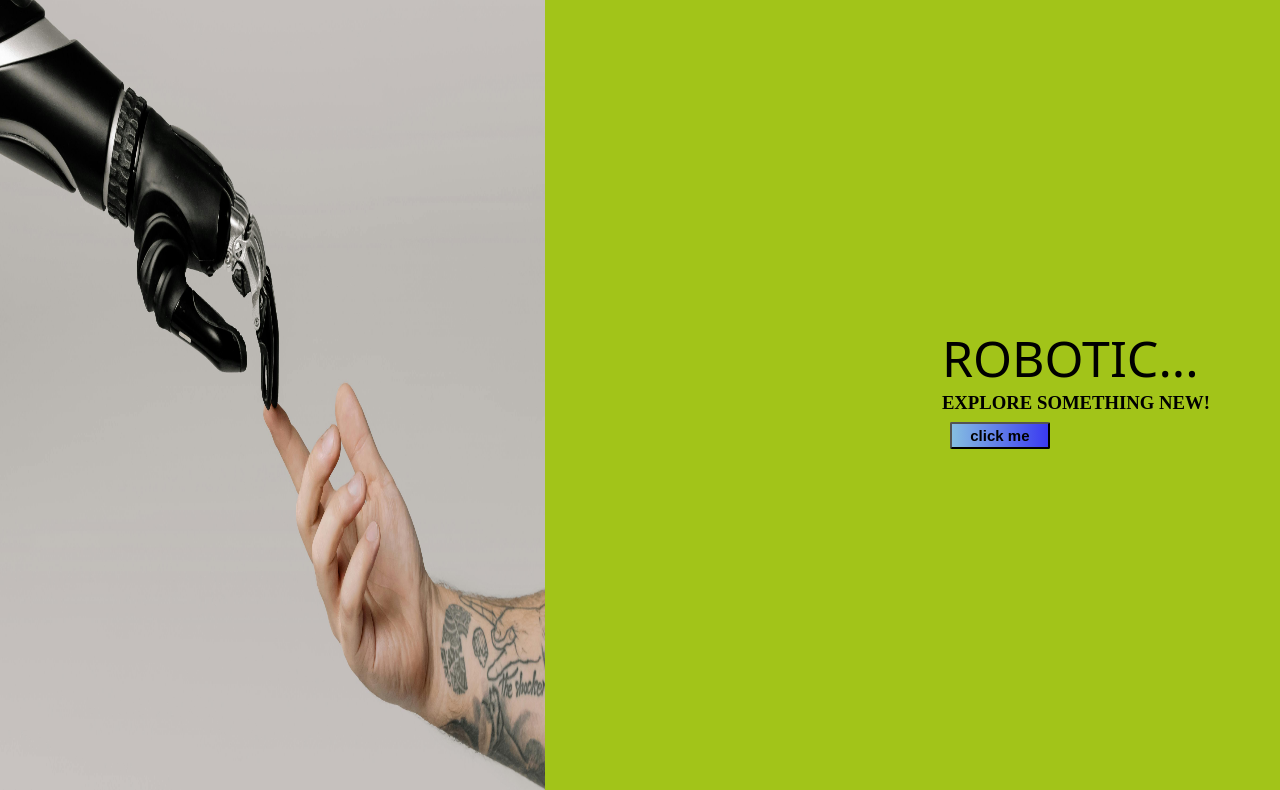
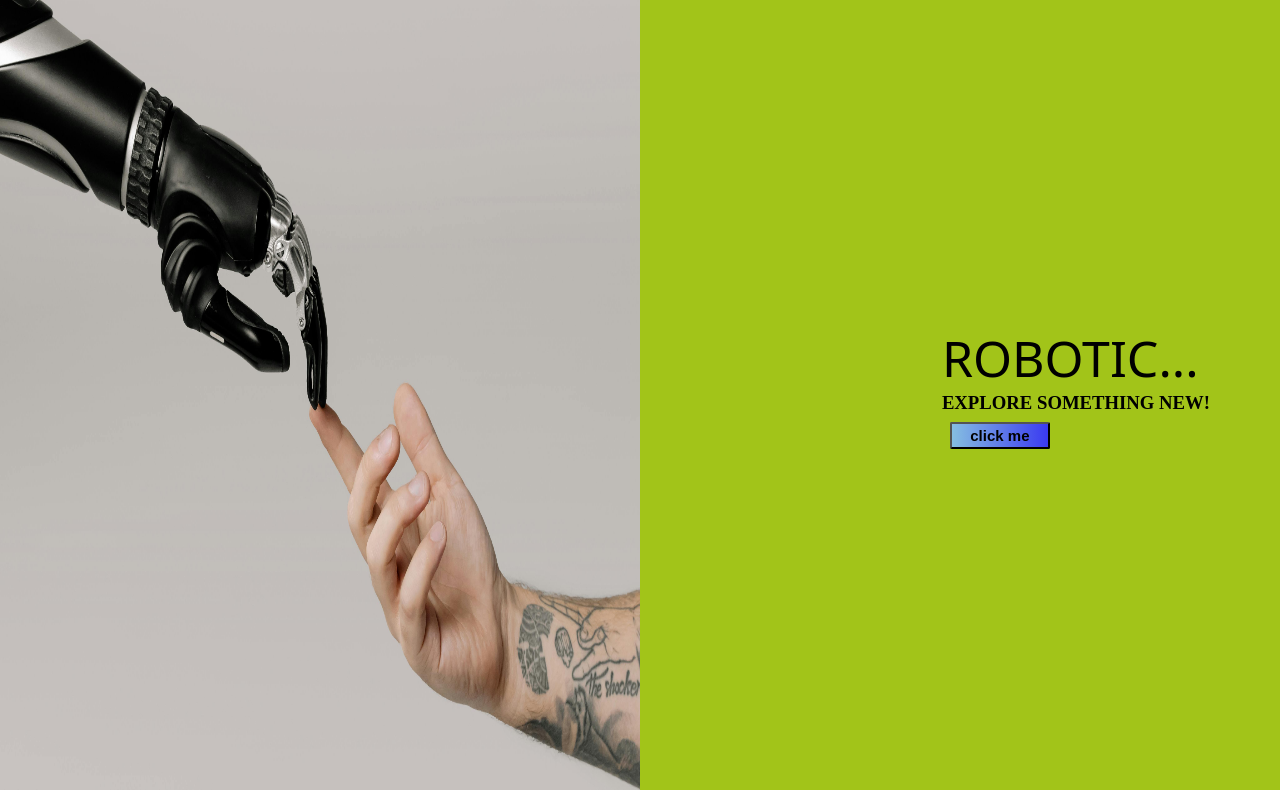
Before and after one commit to adityaupadhyay7777777-cell/CSS-project, a plain HTML site: page index.html in a window 1280 px wide. Shown: the part 871-1661 px from the top of the page. Drawn offline with Linux system fonts and the light colour scheme.

Commit message:
modified 1

```diff
--- a/index.html
+++ b/index.html
@@ -19,7 +19,7 @@
         <span id="text">AI WEBSITE PORTAL</span>
         <!-- important note:used span is good here! -->
     </div>
-    <main>
+    <main class="hero">
         <section class="project">
             <div class="project-left">
                 <h1>CHATGPT...</h1>
--- a/style.css
+++ b/style.css
@@ -22,6 +22,11 @@
     color: rgb(0, 140, 255);
 }
 
+.hero{
+    display: flex;
+    flex-direction: column;
+    width: 100vw;
+}
 .project,
 .project2 {
     display: flex;
@@ -85,7 +90,8 @@
 
 .project-right img {
     /* width: 100vh; */
-    width: 545px;
+    /* width: 545px; */
+    width: 50vw;
     height: 100vh;
     position: relative;
 
@@ -94,7 +100,7 @@
 
 .project2 {
     display: flex;
-    width: 100vw;
+    width: 100%;
     flex-direction: row-reverse;
     justify-content: space-between;
     border-top: 0.5px solid rgba(114, 114, 114, 0.521);
```
